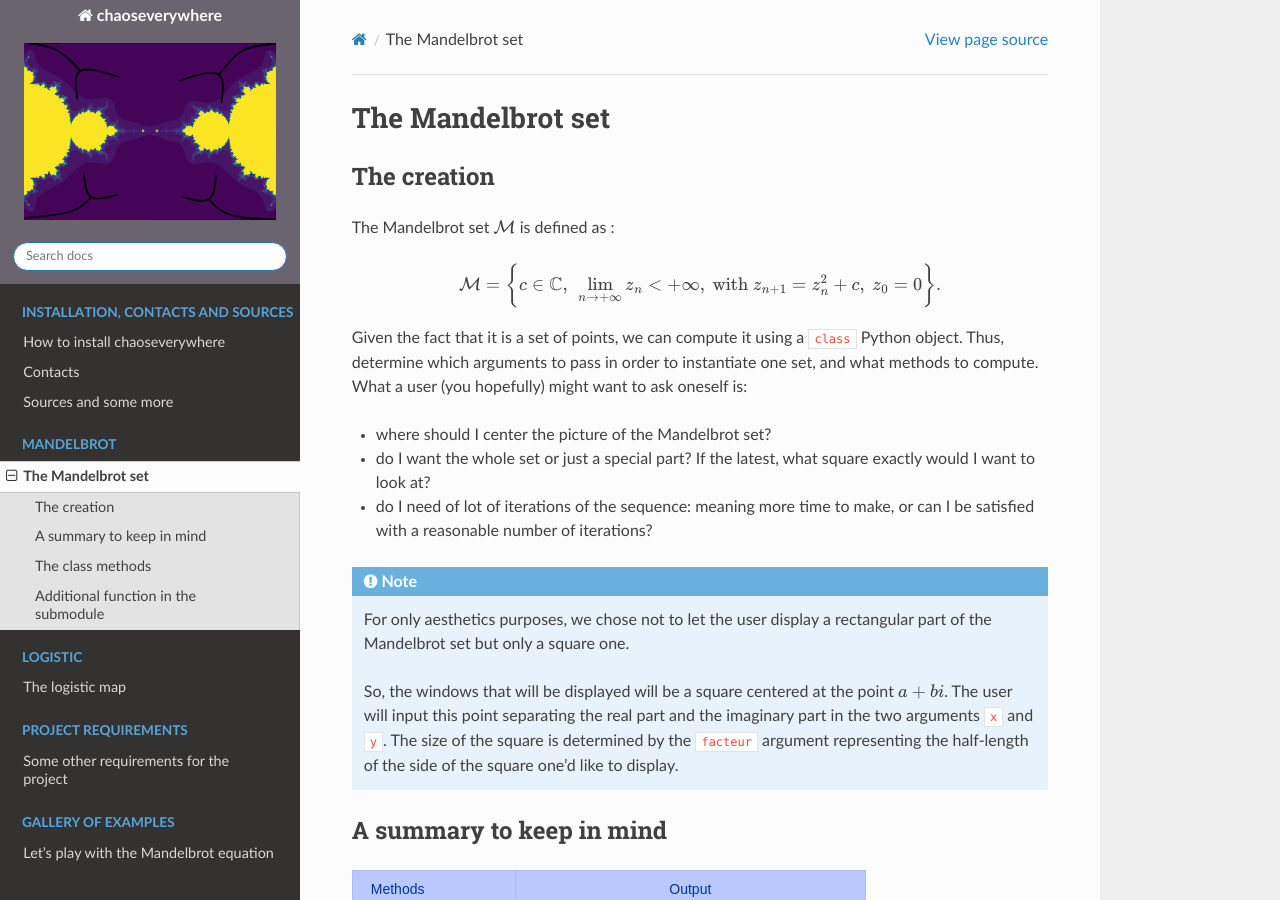
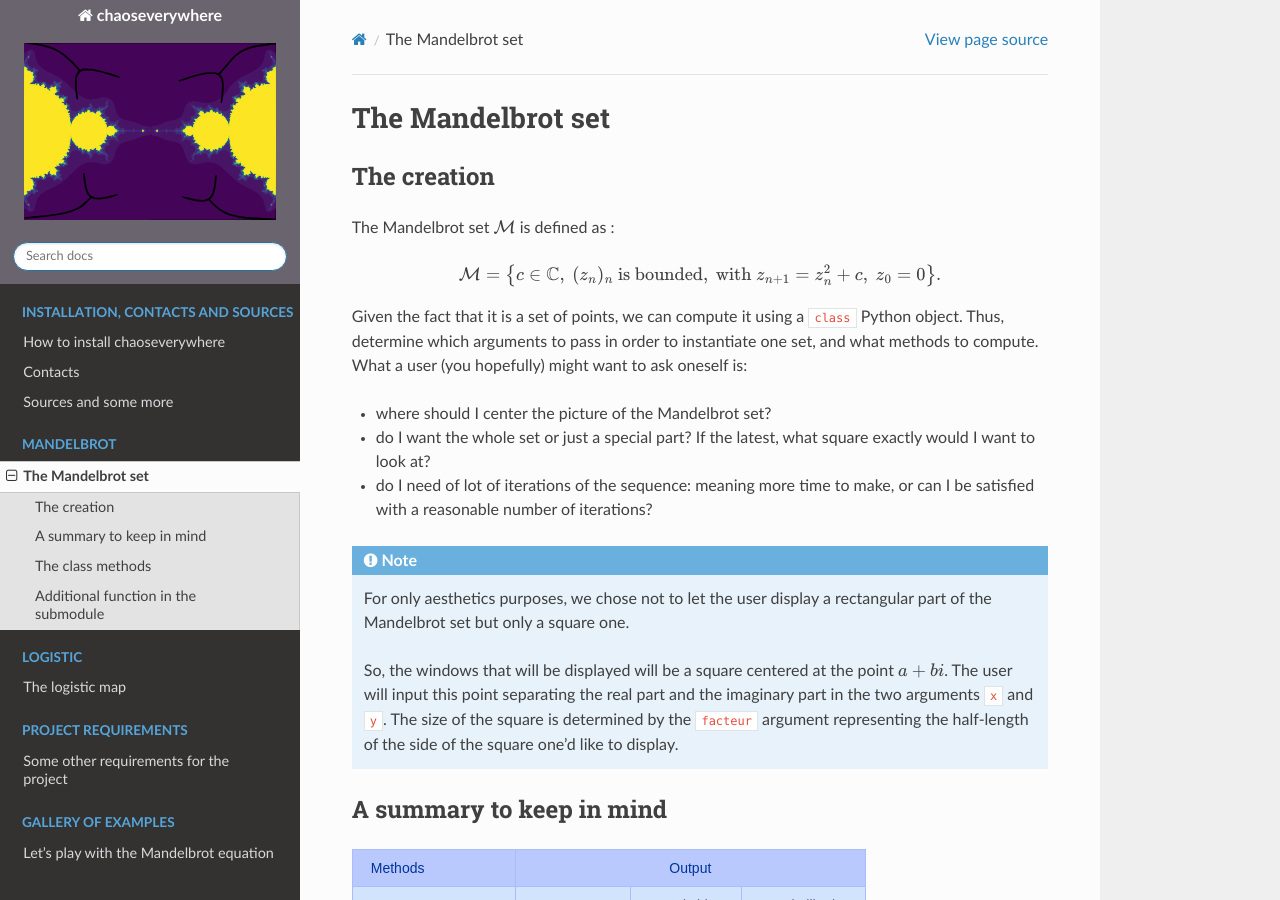
Before and after one commit to tanglef/chaoseverywhere, a Sphinx documentation site: the page built from doc/chaos/mandel.rst, in a window 1280 px wide and 900 px high. Built offline with Sphinx 7.4.7 and the Read the Docs theme 2.0.0, drawn with Linux system fonts in a browser that asks for light colours; pages that are not in the unit, such as notebooks, are missing from menus.

Commit message:
clarify mandelbrot definition

```diff
--- a/doc/chaos/mandel.rst
+++ b/doc/chaos/mandel.rst
@@ -8,7 +8,7 @@ The Mandelbrot set :math:`\mathcal{M}` is defined as :
 
 .. math::
 
-   \mathcal{M}=\left\{ c\in\mathbb{C},\ \lim_{n\rightarrow +\infty} z_n <+\infty,\ \text{with } z_{n+1}=z_n^2+c,\ z_0=0\right\}.
+   \mathcal{M}=\left\{ c\in\mathbb{C},\ (z_n)_n \text{ is bounded},\ \text{with } z_{n+1}=z_n^2+c,\ z_0=0\right\}.
 
 
 Given the fact that it is a set of points, we can compute it using a ``class`` Python object. Thus, determine which arguments to pass
```
Also changed, not shown: 2 other files.
